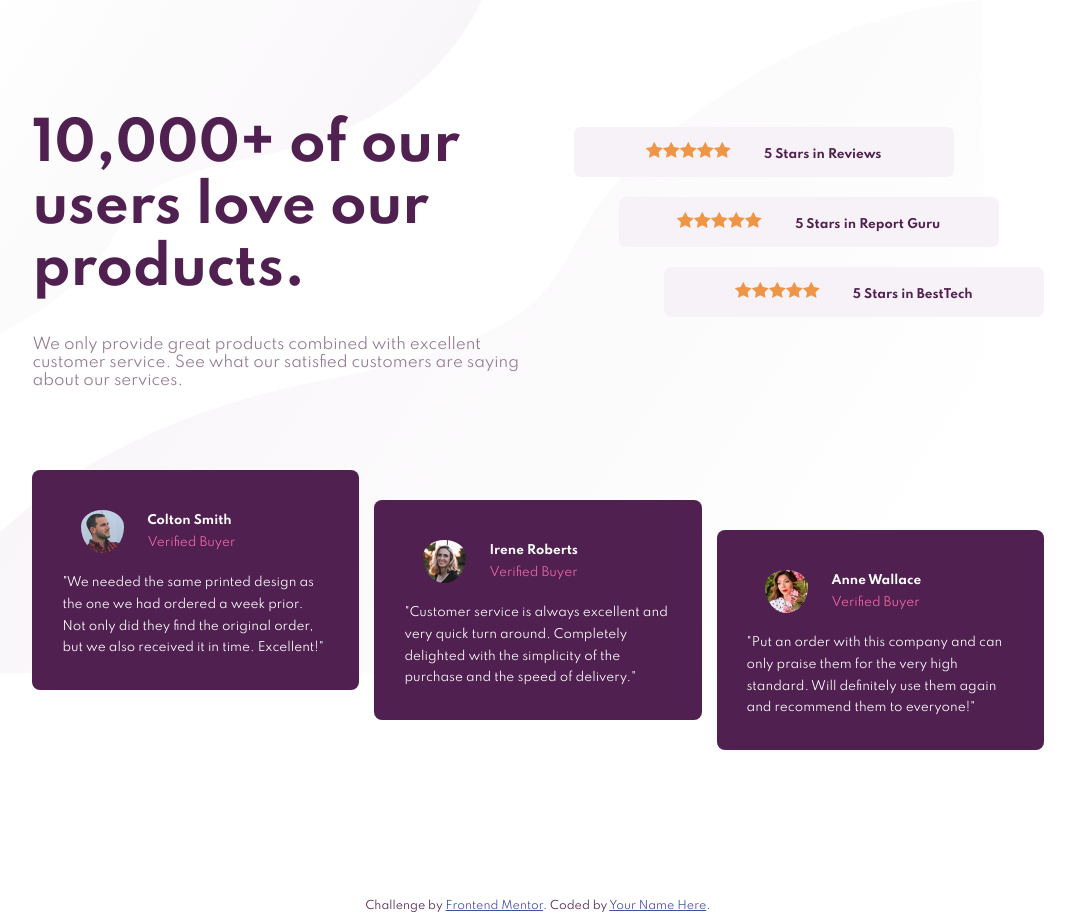
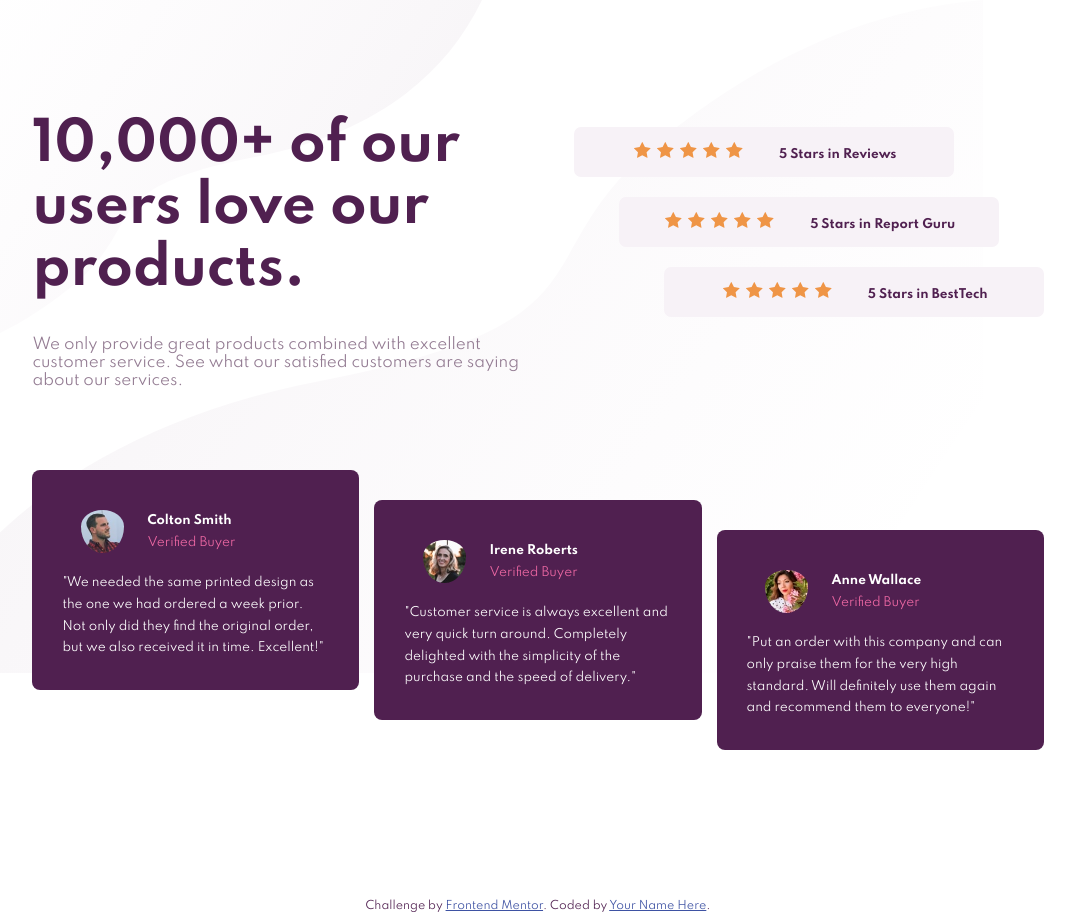
Before and after one commit to matijuncos/social-proof-section-master, a plain HTML site: page index.html in a window 1280 px wide. Shown: the whole page, without its empty margins (102-1177 px from the left). Drawn offline with Linux system fonts and the light colour scheme.

Commit message:
separe las estrellitas

```diff
--- a/index.html
+++ b/index.html
@@ -42,7 +42,7 @@
           <div class="rate1"><p><img src=images/icon-star.svg alt=""><img src=images/icon-star.svg alt=""><img src=images/icon-star.svg alt=""><img src=images/icon-star.svg alt=""><img src=images/icon-star.svg alt=""><span> 5 Stars in Reviews</span></p></div>
           <div class="rate2"><p><img src=images/icon-star.svg alt=""><img src=images/icon-star.svg alt=""><img src=images/icon-star.svg alt=""><img src=images/icon-star.svg alt=""><img src=images/icon-star.svg alt=""><span> 5 Stars in Report Guru</p>
           </span></div>
-          <div class="rate3"><p><img src=images/icon-star.svg alt=""><img src=images/icon-star.svg alt=""><img src=images/icon-star.svg alt=""><img src=images/icon-star.svg alt=""><img src=images/icon-star.svg alt=""><span> 5 Stars in BestTech</p></span></div>
+          <div class="rate3"><p><img src=images/icon-star.svg alt=""><img src=images/icon-star.svg alt=""><img src=images/icon-star.svg alt=""><img src=images/icon-star.svg alt=""><img src=images/icon-star.svg alt=""><span> 5 Stars in BestTech</span></p></div>
         </div>
       </div>
       <div class="cardcontainer">
--- a/styles.css
+++ b/styles.css
@@ -50,7 +50,9 @@ span {
   margin-top: 35px;
   justify-items: right;
 }
-
+.rate img {
+  padding: 0 3px;
+}
 .rate p {
   background-color: hsl(300, 24%, 96%);
   width: 350px;
```
